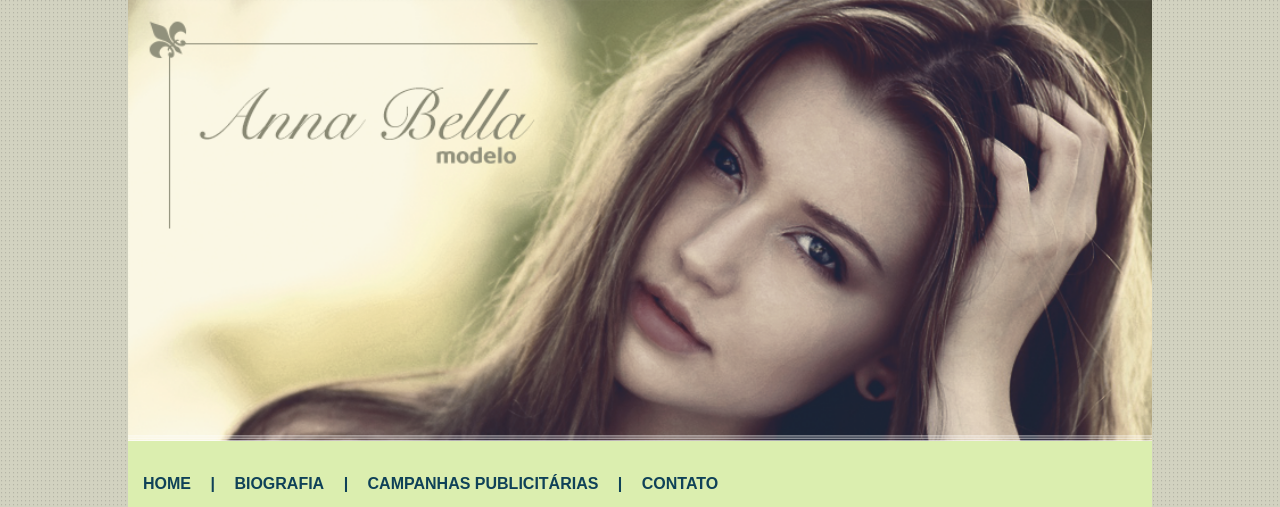
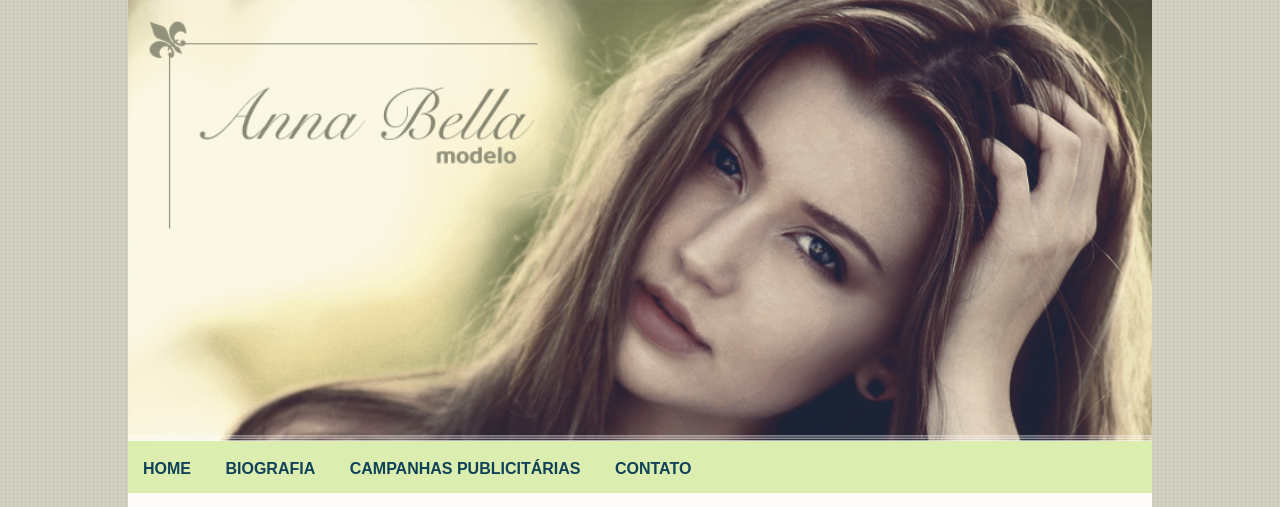
Before and after one commit to thiagocef/Desenvolvimento-Web-Completo-2021-20-cursos-20-projetos, a plain HTML site: page projeto-anna-bella/contato.html in a window 1280 px wide. Shown: the top 507 px of the page. Drawn offline with Linux system fonts and the light colour scheme.

Commit message:
links menu navegação

```diff
--- a/projeto-anna-bella/contato.html
+++ b/projeto-anna-bella/contato.html
@@ -17,13 +17,13 @@
 
         <nav>
             <ul>
-                <li><a href="index.html">HOME</a></li>
-                <li>&#124;</li>
-                <li><a href="biografia.html">BIOGRAFIA</a></li>
-                <li>&#124;</li>
-                <li><a href="campanhas.html">CAMPANHAS PUBLICITÁRIAS</a></li>
-                <li>&#124;</li>
-                <li>CONTATO</a></li>
+                <a href="index.html"><li>HOME</li></a>
+
+                <a href="biografia.html"><li>BIOGRAFIA</li></a>
+
+                <a href="campanhas.html"><li>CAMPANHAS PUBLICITÁRIAS</li></a>
+
+                <li>CONTATO</li>
             </ul>
         </nav>
 
@@ -32,7 +32,7 @@
     <main>
         <h1>Contato</h1>
 
-        <p>Lorem ipsum dolor sit amet consectetur adipisicing elit. Expedita natus quisquam, aspernatur illum omnis laudantium esse autem inventore vitae, quos sapiente eveniet. Repellendus excepturi, esse quod autem eaque repudiandae incidunt.</p>
+        <p>Lorem ipsum dolor sit amet consectetur adipisicing elit. Expedita natus quisquam, asernatur illum omnis laudantium esse autem inventore vitae, quos sapiente eveniet. Repellendus excepturi, esse quod autem eaque repudiandae incidunt.</p>
 
         <img class="img" src="imagens/foto1.png" alt="">
 
--- a/projeto-anna-bella/estilos/style.css
+++ b/projeto-anna-bella/estilos/style.css
@@ -40,12 +40,20 @@ header {
 header img {
     width: 100%;
 }
-header nav {
-    padding: 30px 0px 30px 15px;
+
+/*------------------------------------------*/
+
+nav {
+   /* background-color: red;*/
+
+}
+nav ul {
+    /*background-color: silver;*/
+
 }
 nav ul li {
     display: inline-block;
-    padding-right: 15px;
+    padding: 15px;
 
     color: var(--cor02);
     font-weight: bolder;
@@ -53,6 +61,15 @@ nav ul li {
 nav a {
     text-decoration: none;
     color: var(--cor02);
+}
+nav ul li:hover {
+    background-color: var(--cor02);
+    color: var(--cor03);
+}
+nav ul li a:hover {
+    background-color: var(--cor02);
+    color: var(--cor03);
+
 }
 
 /*-----------------------------------------*/
```
Also changed, not shown: projeto-anna-bella/biografia.html (+6 -6 lines), projeto-anna-bella/campanhas.html (+6 -6 lines), projeto-anna-bella/index.html (+6 -6 lines).
